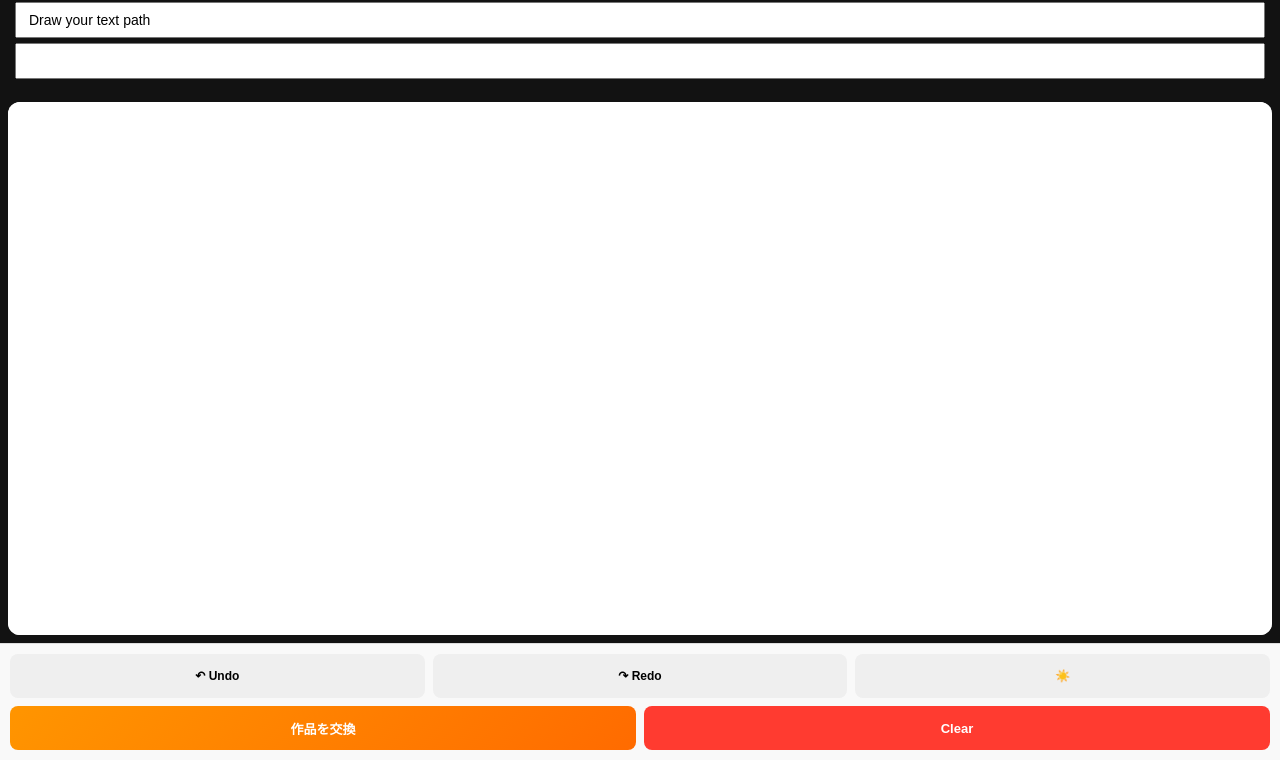
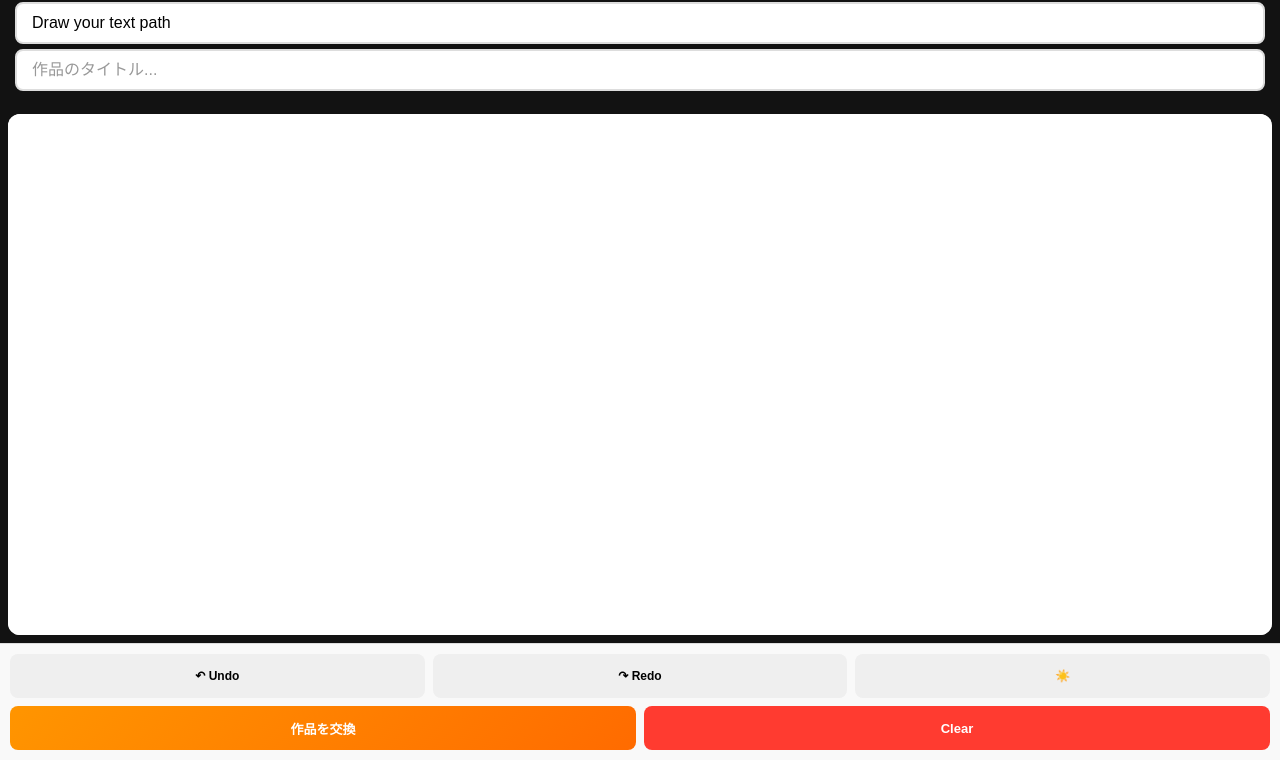
Before and after one commit to soft-dev-UK/Path-test2, a website: page public/index.html in a window 1280 px wide. Shown: the part 40-800 px from the top of the page. Drawn offline with Linux system fonts and the light colour scheme.

Commit message:
Fix: preview scaling and white title

```diff
--- a/public/index.html
+++ b/public/index.html
@@ -52,8 +52,18 @@
         }
 
         .input-group input {
-            padding: 8px 12px;      /* 入力欄を少しスリムに */
-            font-size: 14px;
+            flex: 1;
+            padding: 10px 15px;
+            border: 2px solid #ddd;
+            border-radius: 8px;
+            /* ★ここが重要：背景を常に白、文字を常に黒にする */
+            background-color: #ffffff !important;
+            color: #000000 !important;
+
+            font-size: 16px; /* スマホでズームされないためのサイズ */
+            transition: border-color 0.3s;
+            outline: none;
+            -webkit-appearance: none;
         }
 
         .input-group input::placeholder {
@@ -62,8 +72,20 @@
 
         .input-group input:focus {
             outline: none;
-            background: rgba(255, 255, 255, 0.2);
-            border-color: rgba(255, 255, 255, 0.6);
+            background-color: #ffffff !important;
+            border-color:  #667eea;
+            color: #000000 !important;
+        }
+
+        .input-group input::placeholder {
+            color: #999999 !important; /* 白背景で見やすいグレー */
+        }
+
+        input:-webkit-autofill,
+        input:-webkit-autofill:hover,
+        input:-webkit-autofill:focus {
+            -webkit-box-shadow: 0 0 0px 1000px #ffffff inset !important;
+            -webkit-text-fill-color: #000000 !important;
         }
 
         .canvas-wrapper {
```
